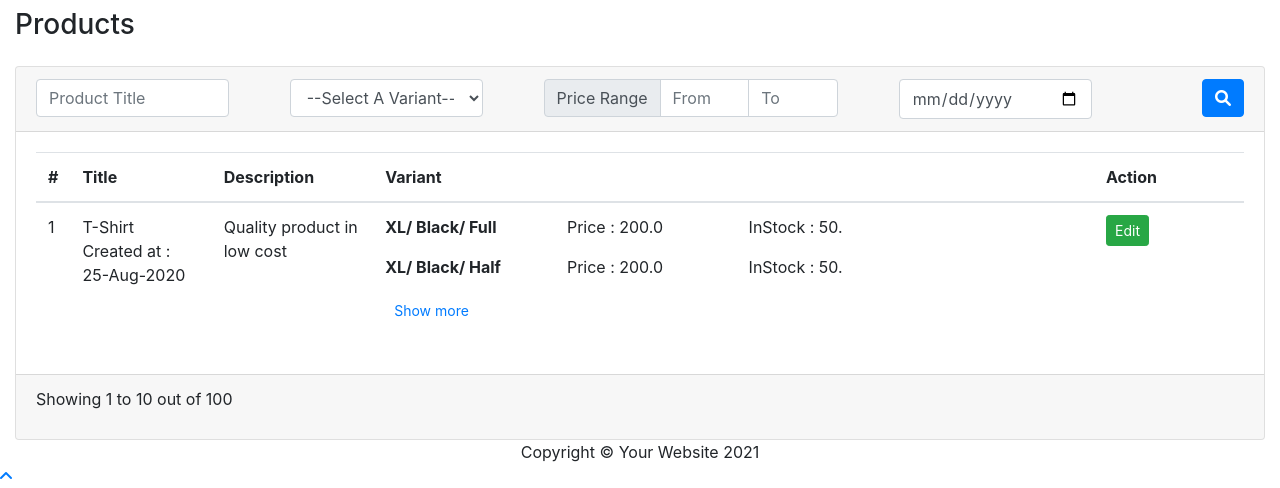
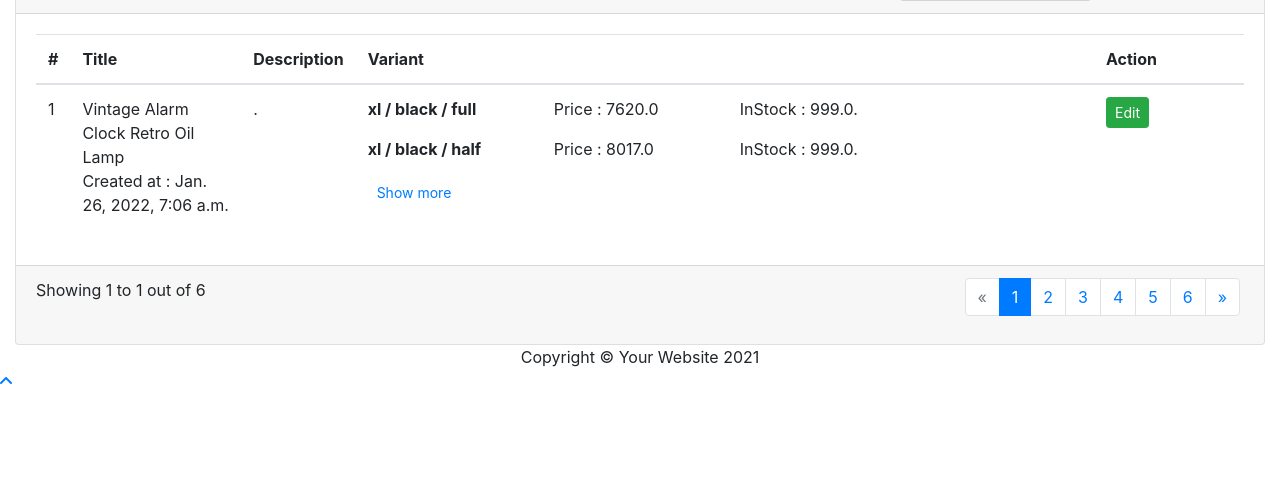
Before and after one commit to zahidfahad/MediuswarePythonTask, a Django app: page /product/list/ in a window 1280 px wide. Shown: the part 765-1253 px from the top of the page. After the commit the page ends 1149 px from the top, so only its background shows below. Run offline with Django 3.2, Linux system fonts and the light colour scheme; data comes from the database, SQL or seed files in the repository; style sheets or scripts are compiled from the project's sources; some libraries are stand-ins or nearby versions.

Commit message:
create product partially

```diff
--- a/src/product/admin.py
+++ b/src/product/admin.py
@@ -1,3 +1,9 @@
 from django.contrib import admin
+from .models import Product,ProductVariant,ProductVariantPrice
 
 # Register your models here.
+
+
+admin.site.register(Product)
+admin.site.register(ProductVariant)
+admin.site.register(ProductVariantPrice)
--- a/src/product/models.py
+++ b/src/product/models.py
@@ -32,7 +32,7 @@ class ProductVariantPrice(TimeStampMixin):
     product_variant_two = models.ForeignKey(ProductVariant, on_delete=models.CASCADE, null=True,
                                             related_name='product_variant_two')
     product_variant_three = models.ForeignKey(ProductVariant, on_delete=models.CASCADE, null=True,
-                                              related_name='product_variant_three')
+                                            related_name='product_variant_three')
     price = models.FloatField()
     stock = models.FloatField()
     product = models.ForeignKey(Product, on_delete=models.CASCADE)
--- a/src/product/templates/products/list.html
+++ b/src/product/templates/products/list.html
@@ -10,7 +10,7 @@
 
 
     <div class="card">
-        <form action="" method="get" class="card-header">
+        <form action="{% url 'product:list.product' %}" method="get" class="card-header">
             <div class="form-row justify-content-between">
                 <div class="col-md-2">
                     <input type="text" name="title" placeholder="Product Title" class="form-control">
@@ -18,7 +18,15 @@
                 <div class="col-md-2">
                     <select name="variant" id="" class="form-control">
                         <option selected disabled>--Select A Variant--</option>
-
+                        {% for variant in variants %}
+                            <optgroup label="{{ variant.title }}">
+                                {% for option in product_variants %}
+                                    {% if option.variant.id is variant.id %}
+                                        <option value="{{ option.id }}">{{ option.variant_title }}</option>
+                                    {% endif %}
+                                {% endfor %}
+                            </optgroup>
+                        {% endfor %}
                     </select>
                 </div>
 
@@ -55,48 +63,25 @@
                     </thead>
 
                     <tbody>
+                    {% for product in product_list %}
                         <tr>
-                        <td>1</td>
-                        <td>T-Shirt <br> Created at : 25-Aug-2020</td>
-                        <td>Quality product in low cost</td>
+                            <td>{{ forloop.counter }}</td>
+                            <td>{{ product.title }} <br> Created at : {{ product.created_at }}</td>
+                            <td>{{ product.description }}</td>
                             <td>
                                 <dl class="row mb-0" style="height: 80px; overflow: hidden" id="variant">
+                                    {% for variant in product.productvariantprice_set.all %}
                                         <dt class="col-sm-3 pb-0">
-                                    XL/ Black/ Full
+                                            {{ variant.product_variant_one.variant_title }} / {{ variant.product_variant_two.variant_title }} / {{ variant.product_variant_three.variant_title }}
                                         </dt>
+
                                         <dd class="col-sm-9">
                                             <dl class="row mb-0">
-                                        <dd class="col-sm-4 pb-0">Price : 200.0</dd>
-                                        <dd class="col-sm-8 pb-0">InStock : 50.</dd>
+                                                <dd class="col-sm-4 pb-0">Price : {{ variant.price }}</dd>
+                                                <dd class="col-sm-8 pb-0">InStock : {{ variant.stock }}.</dd>
                                             </dl>
                                         </dd>
-                                <dt class="col-sm-3 pb-0">
-                                    XL/ Black/ Half
-                                </dt>
-                                <dd class="col-sm-9">
-                                    <dl class="row mb-0">
-                                        <dd class="col-sm-4 pb-0">Price : 200.0</dd>
-                                        <dd class="col-sm-8 pb-0">InStock : 50.</dd>
-                                    </dl>
-                                </dd>
-                                <dt class="col-sm-3 pb-0">
-                                    L/ Black/ Full
-                                </dt>
-                                <dd class="col-sm-9">
-                                    <dl class="row mb-0">
-                                        <dd class="col-sm-4 pb-0">Price : 200.0</dd>
-                                        <dd class="col-sm-8 pb-0">InStock : 50.</dd>
-                                    </dl>
-                                </dd>
-                                <dt class="col-sm-3 pb-0">
-                                    L/ Black/ Half
-                                </dt>
-                                <dd class="col-sm-9">
-                                    <dl class="row mb-0">
-                                        <dd class="col-sm-4 pb-0">Price : 200.0</dd>
-                                        <dd class="col-sm-8 pb-0">InStock : 50.</dd>
-                                    </dl>
-                                </dd>
+                                    {% endfor %}
                                 </dl>
                                 <button onclick="$('#variant').toggleClass('h-auto')" class="btn btn-sm btn-link">Show more
                                 </button>
@@ -107,6 +92,7 @@
                                 </div>
                             </td>
                         </tr>
+                    {% endfor %}
                     </tbody>
 
                 </table>
@@ -116,13 +102,40 @@
 
         <div class="card-footer">
             <div class="row justify-content-between">
-                <div class="col-md-6">
-                    <p>Showing 1 to 10 out of 100</p>
+                <div class="col-md-5">
+                    <p>Showing {{ page_obj.start_index }} to {{ page_obj.end_index }} out of {{ page_obj.paginator.count }}</p>
                 </div>
-                <div class="col-md-2">
+                <div class="col-md-3">
+                    <div class="pagination">
+                        <ul class="pagination">
 
+                            <li class="page-item {% if not page_obj.has_previous %} disabled {% endif %}">
+                                <a class="page-link" href="{% if page_obj.has_previous %} ?page={{ page_obj.previous_page_number }} {% else %} # {% endif %}">&laquo; </a>
+                            </li>
+
+
+                            {% for num in page_obj.paginator.page_range %}
+                                <li class="page-item {% if num == page_obj.number %}active{% endif %}">
+                                    <a class="page-link" href="?page={{ num }}">{{ num }}</a>
+                                </li>
+                            {% endfor %}
+
+                            {% if page_obj.has_next %}
+                                <li class="page-item">
+                                    <a class="page-link" href="?page={{ page_obj.next_page_number }}">&raquo;</a>
+                                </li>
+                            {% else %}
+                                <li class="page-item disabled">
+                                    <a class="page-link" href="#">&raquo;</a>
+                                </li>
+                            {% endif %}
+                        </ul>
                     </div>
                 </div>
             </div>
         </div>
+
+
+
+    </div>
 {% endblock %}
--- a/src/product/urls.py
+++ b/src/product/urls.py
@@ -1,7 +1,6 @@
 from django.urls import path
-from django.views.generic import TemplateView
 
-from product.views.product import CreateProductView
+from product.views.product import CreateProductView,ProductListView
 from product.views.variant import VariantView, VariantCreateView, VariantEditView
 
 app_name = "product"
@@ -14,7 +13,5 @@ urlpatterns = [
 
     # Products URLs
     path('create/', CreateProductView.as_view(), name='create.product'),
-    path('list/', TemplateView.as_view(template_name='products/list.html', extra_context={
-        'product': True
-    }), name='list.product'),
+    path('list/', ProductListView.as_view(), name='list.product'),
 ]
--- a/src/product/views/product.py
+++ b/src/product/views/product.py
@@ -1,6 +1,11 @@
+from typing import Any
+from django.db.models.query import QuerySet
+from product.serializers import (ProductSerializer,ProductVariantSerializer,ProductImageSerializer)
 from django.views import generic
+from rest_framework.views import APIView
+from django.db import transaction
 
-from product.models import Variant
+from product.models import (Variant,Product,ProductVariant)
 
 
 class CreateProductView(generic.TemplateView):
@@ -12,3 +17,62 @@ class CreateProductView(generic.TemplateView):
         context['product'] = True
         context['variants'] = list(variants.all())
         return context
+
+
+class CreateProductAPIView(APIView):
+    product_serializer = ProductSerializer
+    product_image_serializer = ProductImageSerializer
+    product_variant_serializer = ProductVariantSerializer
+
+    def post(self, request):
+        product_serializer = self.product_serializer(data=request.data)
+        product_image_serializer = self.product_image_serializer(data=request.data,many=True)
+        product_variant_serializer = self.product_variant_serializer(data=request.data,many=True)
+
+        product_serializer.is_valid(raise_exception=True)
+        product_image_serializer.is_valid(raise_exception=True)
+        product_variant_serializer.is_valid(raise_exception=True)
+
+        with transaction.atomic():
+            product = product_serializer.save()
+
+            # for entry in product_image_serializer
+
+
+class ProductListView(generic.ListView):
+    template_name = 'products/list.html'
+    model = Product
+    context_object_name = 'product_list'
+    paginate_by = 1
+
+    def get_filter_kwargs(self):
+        params = {}
+        title = self.request.GET.get('title')
+        variant_id = self.request.GET.get('variant')
+        price__gte = self.request.GET.get('price_from')
+        price__lte = self.request.GET.get('price_to')
+        created_at = self.request.GET.get('date')
+        if title:
+            params['title'] = title
+        if  variant_id:
+            params['variant_id'] = variant_id
+        if  price__gte:
+            params['price__gte'] = price__gte
+        if  price__lte:
+            params['price__lte'] = price__lte
+        if  created_at:
+            params['created_at'] = created_at
+        return params
+
+    def get_context_data(self, **kwargs: Any) -> dict[str, Any]:
+        context = super().get_context_data(**kwargs)
+        variants = Variant.objects.all()
+        product_variants = ProductVariant.objects.all()
+        context['variants'] = variants
+        context['product_variants'] = product_variants
+        return context
+
+    def get_queryset(self) -> QuerySet[Any]:
+        filter_kwargs = self.get_filter_kwargs()
+        qs = self.model._default_manager.filter()
+        return qs
```
Also changed, not shown: src/product/serializers.py (added, +18 -0 lines), 1 other file. Lines whose indentation alone changed are shown as unchanged.
